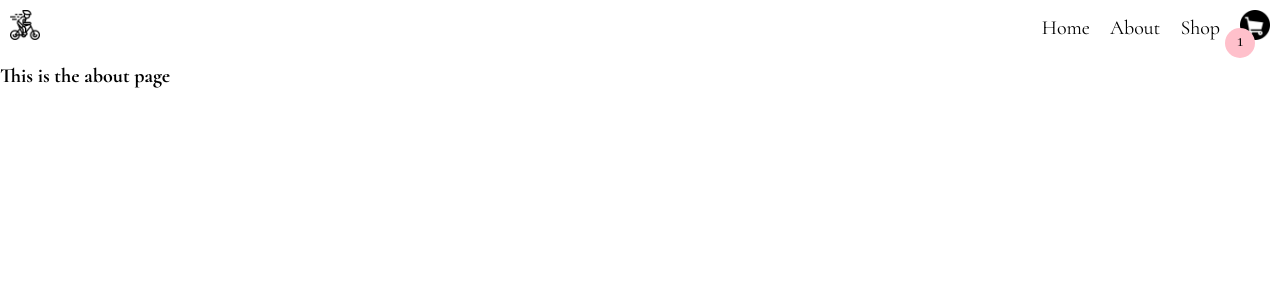
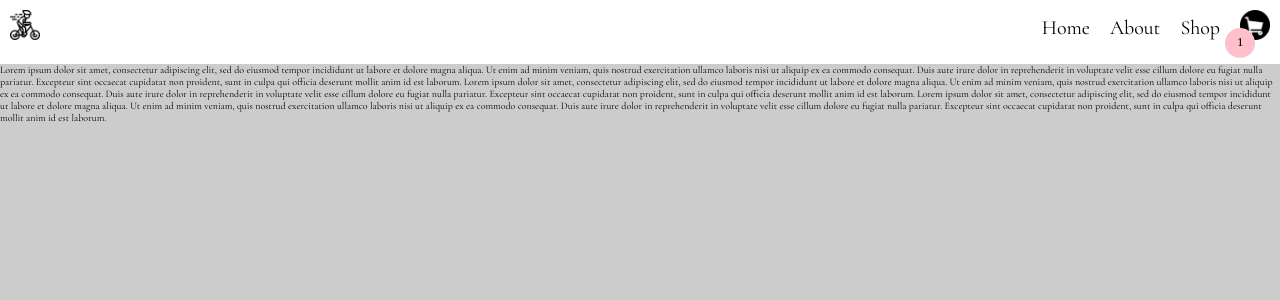
Before and after one commit to Chris1-web/shopping-cart, a React (Create React App) app: page /about in a window 1280 px wide. Shown: the top 300 px of the page. Built offline with nearby package versions, Linux system fonts and the light colour scheme.

Commit message:
create about component template

```diff
--- a/src/App.js
+++ b/src/App.js
@@ -1,14 +1,12 @@
-import { useState } from "react";
 import { Outlet } from "react-router-dom";
 import "./App.css";
 import Nav from "./components/Navigation/Nav";
 
 export default function App() {
-  const [showCart, setShowCart] = useState(false);
   return (
     <div>
       <Nav />
-      <Outlet context={showCart} />
+      <Outlet />
     </div>
   );
 }
--- /dev/null
+++ b/src/components/AboutPage/About.css
@@ -0,0 +1,4 @@
+.about-page {
+  background-color: #cccccc;
+  height: 92vh;
+}
--- a/src/components/AboutPage/About.js
+++ b/src/components/AboutPage/About.js
@@ -1,7 +1,29 @@
+import "./About.css";
+
 export default function About() {
   return (
-    <div>
-      <h1>This is the about page</h1>
-    </div>
+    <main className="about-page">
+      <p>
+        Lorem ipsum dolor sit amet, consectetur adipiscing elit, sed do eiusmod
+        tempor incididunt ut labore et dolore magna aliqua. Ut enim ad minim
+        veniam, quis nostrud exercitation ullamco laboris nisi ut aliquip ex ea
+        commodo consequat. Duis aute irure dolor in reprehenderit in voluptate
+        velit esse cillum dolore eu fugiat nulla pariatur. Excepteur sint
+        occaecat cupidatat non proident, sunt in culpa qui officia deserunt
+        mollit anim id est laborum. Lorem ipsum dolor sit amet, consectetur
+        adipiscing elit, sed do eiusmod tempor incididunt ut labore et dolore
+        magna aliqua. Ut enim ad minim veniam, quis nostrud exercitation ullamco
+        laboris nisi ut aliquip ex ea commodo consequat. Duis aute irure dolor
+        in reprehenderit in voluptate velit esse cillum dolore eu fugiat nulla
+        pariatur. Excepteur sint occaecat cupidatat non proident, sunt in culpa
+        qui officia deserunt mollit anim id est laborum. Lorem ipsum dolor sit
+        amet, consectetur adipiscing elit, sed do eiusmod tempor incididunt ut
+        labore et dolore magna aliqua. Ut enim ad minim veniam, quis nostrud
+        exercitation ullamco laboris nisi ut aliquip ex ea commodo consequat.
+        Duis aute irure dolor in reprehenderit in voluptate velit esse cillum
+        dolore eu fugiat nulla pariatur. Excepteur sint occaecat cupidatat non
+        proident, sunt in culpa qui officia deserunt mollit anim id est laborum.
+      </p>
+    </main>
   );
 }
--- a/src/components/ProductsPage/Products.css
+++ b/src/components/ProductsPage/Products.css
@@ -116,70 +116,3 @@
   cursor: not-allowed;
   box-shadow: none;
 }
-
-/* to be transferred cart overview section */
-.overlay-background {
-  position: absolute;
-  top: 0%;
-  left: 0%;
-  height: 100%;
-  width: 60%;
-  background-color: rgba(204, 204, 204, 0.5);
-}
-
-.cart-overview-top {
-  height: 10vh;
-  padding: 0 1rem;
-  display: flex;
-  justify-content: space-between;
-  align-items: center;
-  box-shadow: 0.5rem 0.3rem 0.5rem #cccccc;
-}
-
-.cart-overview-top .cart {
-  position: relative;
-}
-
-.cart-overview-top .cart-product-number {
-  position: absolute;
-  top: 50%;
-  right: 50%;
-  width: 3rem;
-  height: 3rem;
-  background-color: pink;
-  border-radius: 50%;
-  text-align: center;
-  font-size: 2rem;
-}
-
-.cart-overview-top h2 {
-  font-size: 1.8rem;
-}
-
-.cart-section {
-  position: absolute;
-  top: 0%;
-  right: 0%;
-}
-.cart-section {
-  width: 40%;
-  height: 100%;
-  background-color: white;
-}
-
-.cart-overview-top img {
-  width: 4rem;
-  height: 4rem;
-}
-
-.cart-overview-top .close {
-  padding: 0.5rem 1rem;
-  background-color: transparent;
-  border: 0.2rem solid #cccccc;
-  color: #cccccc;
-}
-
-.cart-overview-top .close:hover {
-  border: 0.2rem solid #0c4b23;
-  color: #0c4b23;
-}
--- a/src/components/ProductsPage/Products.js
+++ b/src/components/ProductsPage/Products.js
@@ -1,3 +1,4 @@
+import { useEffect, useState } from "react";
 import "./Products.css";
 import ProductCard from "./ProductCard";
 import cheapRoadBicycle from "../images/cheap-Road-Bike.jpg";
@@ -9,9 +10,6 @@ import TouristBicycle from "../images/Tourist-Bicycle.jpg";
 import TwinBicycle from "../images/Twin-Bicycle.jpg";
 import MountainBicycle from "../images/mountainBike.jpg";
 import AdultChoiceBicycle from "../images/AdultChoice.jpg";
-import { useEffect, useState } from "react";
-import cartLogo from "../images/cart-logo.png";
-// import Cart from "../cartPage/Cart";
 
 const productsImages = [
   {
--- /dev/null
+++ b/src/components/cartPage/Cart.css
@@ -0,0 +1,94 @@
+.overlay-background {
+  position: absolute;
+  top: 0%;
+  left: 0%;
+  height: 100%;
+  width: 60%;
+  background-color: rgba(204, 204, 204, 0.5);
+}
+
+.cart-overview-top {
+  height: 10vh;
+  padding: 0 1rem;
+  display: flex;
+  justify-content: space-between;
+  align-items: center;
+  box-shadow: 0.5rem 0.3rem 0.5rem #cccccc;
+}
+
+.cart-overview-top .cart {
+  position: relative;
+}
+
+.cart-overview-top .cart-product-number {
+  position: absolute;
+  top: 50%;
+  right: 50%;
+  width: 3rem;
+  height: 3rem;
+  background-color: pink;
+  border-radius: 50%;
+  text-align: center;
+  font-size: 2rem;
+}
+
+.cart-overview-top h2 {
+  font-size: 1.8rem;
+}
+
+.cart-section {
+  position: absolute;
+  top: 0%;
+  right: 0%;
+}
+
+.cart-section {
+  width: 40%;
+  height: 100%;
+  background-color: white;
+}
+
+.cart-overview-top img {
+  width: 4rem;
+  height: 4rem;
+}
+
+.cart-overview-top .close {
+  padding: 0.5rem 1rem;
+  background-color: transparent;
+  border: 0.2rem solid #cccccc;
+  color: #cccccc;
+}
+
+.cart-overview-top .close:hover {
+  border: 0.2rem solid #0c4b23;
+  color: #0c4b23;
+}
+
+.cart-overview-bottom {
+  display: flex;
+  padding: 1rem;
+  margin: 0 1rem;
+  gap: 1rem;
+  border-bottom: 0.2rem solid #cccccc;
+}
+
+.cart-overview-bottom .product-info {
+  display: flex;
+  flex-direction: column;
+  justify-content: space-between;
+  padding: 1.5rem 0;
+}
+
+.cart-overview-bottom img {
+  width: 10rem;
+  height: 10rem;
+}
+
+.cart-overview-bottom h3 {
+  font-size: 2rem;
+}
+
+.cart-overview-bottom p {
+  font-size: 2rem;
+}
--- a/src/components/cartPage/Cart.js
+++ b/src/components/cartPage/Cart.js
@@ -1,4 +1,6 @@
 import cartLogo from "../images/cart-logo.png";
+import "./Cart.css";
+import MountainBicycle from "../images/mountainBike.jpg";
 
 export default function Cart({ toggleCart }) {
   const closeCart = () => {
@@ -19,8 +21,14 @@ export default function Cart({ toggleCart }) {
           </button>
         </div>
         <div className="cart-overview-bottom">
-          <img />
-          <h3></h3>
+          <img src={MountainBicycle} alt="mountain bicycle" />
+          <div className="product-info">
+            <h3>Mountain Bicycle</h3>
+            <p>$1000</p>
+          </div>
+        </div>
+        <div className="bottom">
+          <p>Bottom</p>
         </div>
       </section>
     </>
```
